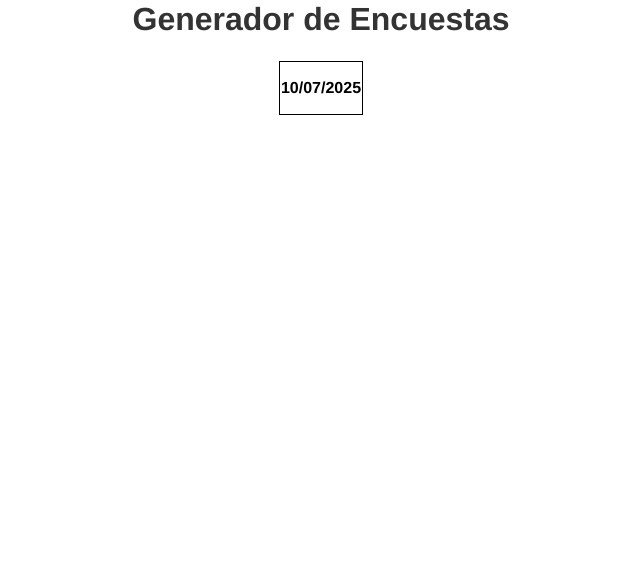
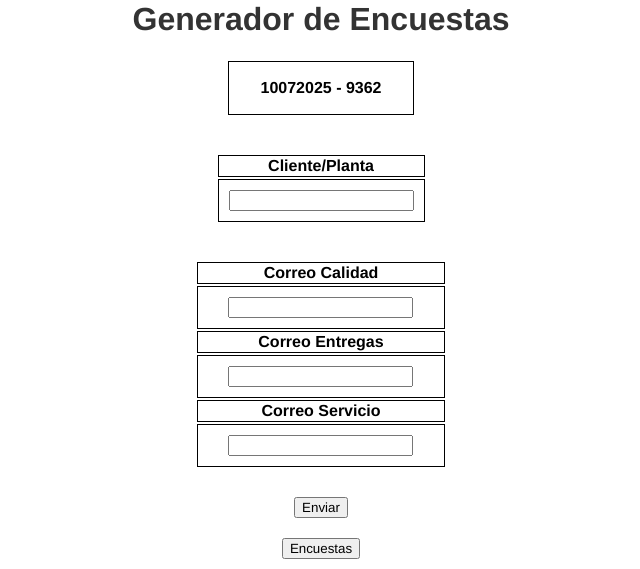
Before and after one commit to tacosderez/proyectosKentek, a Flask app: page / in a window 1280 px wide. Shown: the part 241-810 px from the top of the page, without its empty margins (319-959 px from the left). Before the commit the page ends 356 px from the top, so only its background shows below. Run offline with Flask 3, Linux system fonts and the light colour scheme; lists and menus that the app fills with data are empty.

Commit message:
pagina de generador

```diff
--- a/hello_flask/static/site.css
+++ b/hello_flask/static/site.css
@@ -93,3 +93,26 @@ th, td {
 .centerAlign{
     text-align: center;
 }
+
+.justifyContentCenter {
+    display: flex;
+    justify-content: center;
+    padding: 10px;
+}
+
+#message {
+    display: flex;
+    justify-content: center;
+    color: rgb(9, 180, 9);
+    font-weight: bold;
+}
+
+.bottonesEncuestas {
+    display: flex;
+    flex-direction: row;
+    justify-content: center;
+    padding: 8px;
+    padding-top: 20%;
+    gap: 10px;
+    height: 100px;
+}
--- a/hello_flask/templates/Generador.html
+++ b/hello_flask/templates/Generador.html
@@ -13,10 +13,10 @@
     <div>
         <h1>Generador de Encuestas</h1>
     </div>
-    <div>
-        <table class="table">
+    <div class="table">
+        <table style="width: 15%;">
             <tr>
-                <th><p id="date"></p></th>
+                <th><p name= "id" id="date"></p></th>
             </tr>
         </table>
         <script>
@@ -24,9 +24,65 @@
             const day = String(today.getDate()).padStart(2, '0');
             const month = String(today.getMonth() + 1).padStart(2, '0');
             const year = today.getFullYear();
-            const formattedDate = `${day}/${month}/${year}`;
-            document.getElementById('date').textContent = formattedDate;
+            const formattedDate = `${day}${month}${year}`;
+            const randomNumber = String(Math.floor(Math.random() * 10000)).padStart(4,'0');
+            const finalOutput = `${formattedDate} - ${randomNumber}`;
+            document.getElementById('date').textContent = finalOutput;
         </script>
     </div>
+    <br><br>
+    <form action="/enviar" method="POST">
+        <div class="table">
+            <table style="width: 15%;">
+                <tr>
+                    <th>Cliente/Planta</th>
+                </tr>
+                <tr>
+                    <td class="justifyContentCenter"><input type="text" name="cliente" required></td>
+                </tr>
+            </table>
+        </div>
+        <br><br>
+        <div class="table">
+            <table style="width: 20%;">
+                <tr>
+                    <th>Correo Calidad</th>
+                </tr>
+                <tr>
+                    <td class="justifyContentCenter"><input type="text" name="mailCalidad" required></td>
+                </tr>
+                <tr>
+                    <th>Correo Entregas</th>
+                </tr>
+                <tr>
+                    <td class="justifyContentCenter"><input type="text" name="mailEntregas" required></td>
+                </tr>
+                <tr>
+                    <th>Correo Servicio</th>
+                </tr>
+                <tr>
+                    <td class="justifyContentCenter"><input type="text" name="mailServicio" required></td>
+                </tr>
+            </table>
+        </div>
+        <br>
+        <div class="justifyContentCenter">
+            <input type="submit" value="Enviar">
+        </div>
+    </form>
+    <div id="message">
+        {% with messages = get_flashed_messages() %}
+            {% if messages %}
+                {% for message in messages %}
+                    {{ message }}
+                {% endfor %}
+            {% endif %}
+        {% endwith %}
+    </div>
+    <form action="/encuestas" method="POST">
+        <div class="justifyContentCenter">
+            <input type="submit" value="Encuestas">
+        </div>
+    </form>
 </body>
 </html>
```
